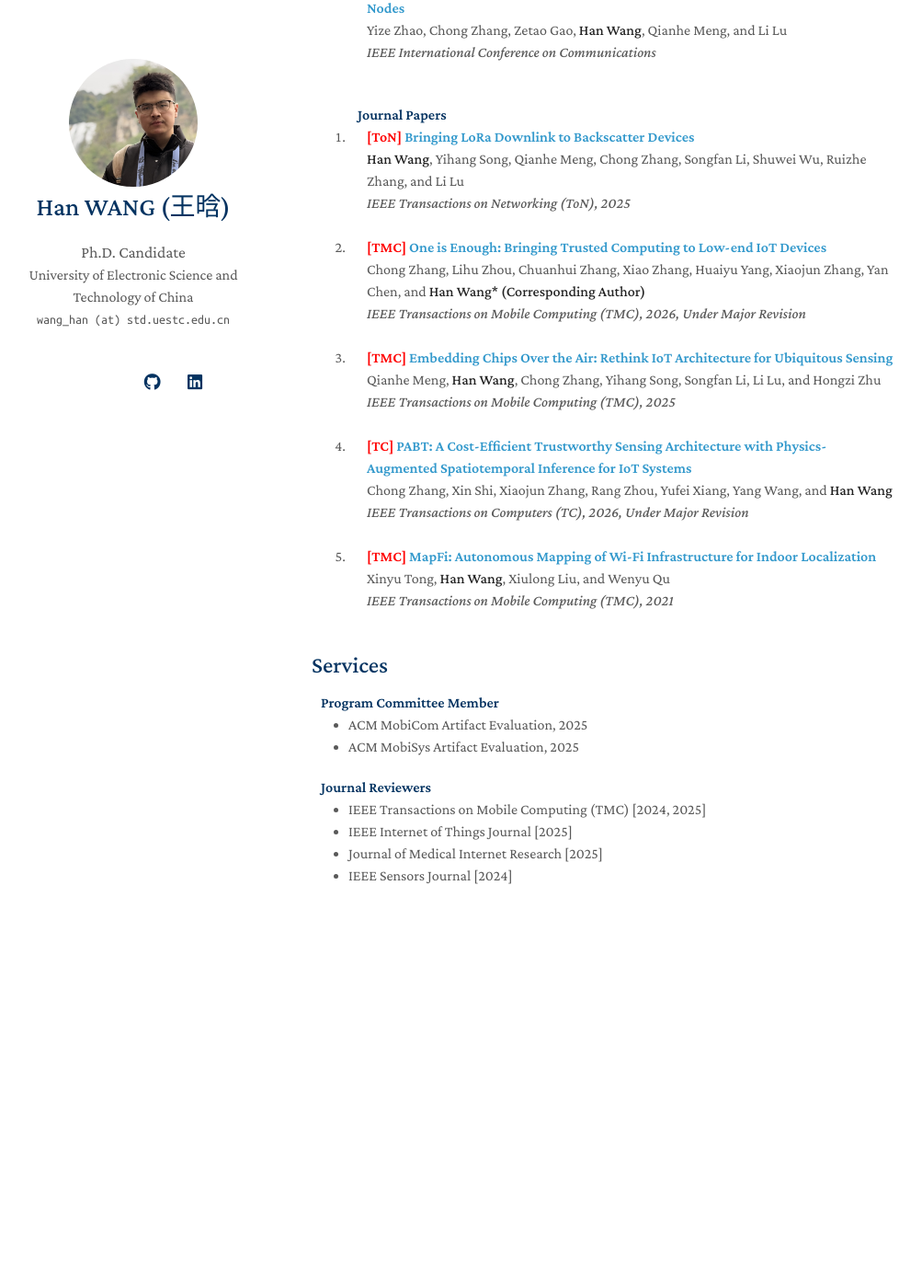
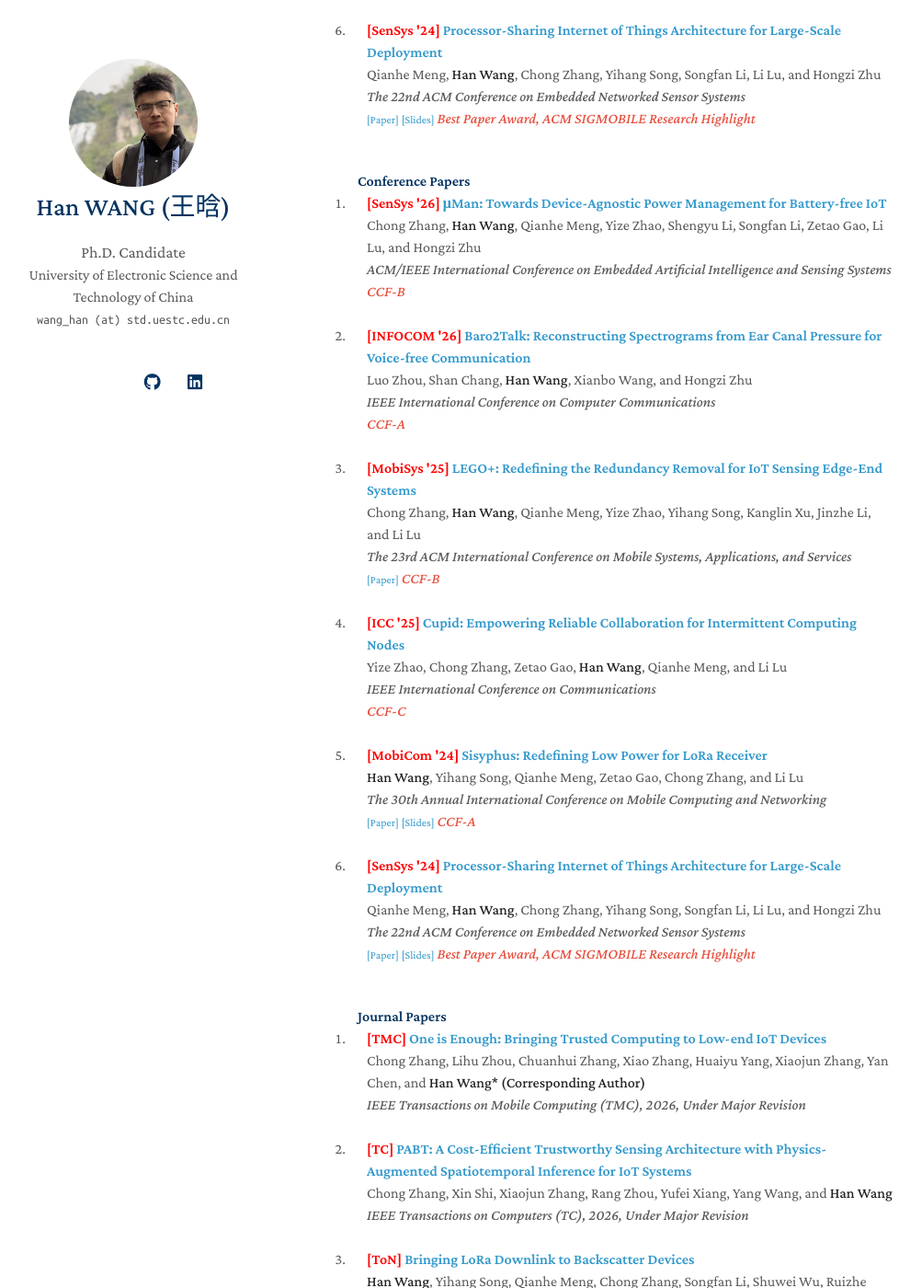
Before and after one commit to hwang620/hwang620.github.io, a Jekyll site: the page built from index.md, in a window 1280 px wide and 1400 px high, scrolled down 1611 px. Shown: the whole window at 92% size, without its empty margins (131-1134 px from the left). Built offline with Jekyll 4.4.1, drawn with Linux system fonts in a browser that asks for light colours; a style sheet for code colours, icons or effects is not loaded; our own code applies the rules of GitHub Pages for plain Markdown files; before the commit the page ends 2713 px from its top, so only the background shows below that; some of the changed text lies outside the part shown.

Commit message:
UPDATE PUB

```diff
--- a/_data/publications_conference.yml
+++ b/_data/publications_conference.yml
@@ -1,4 +1,29 @@
 main:
+    - title: "μMan: Towards Device-Agnostic Power Management for Battery-free IoT"
+      authors: Chong Zhang,  <strong>Han Wang</strong>, Qianhe Meng, Yize Zhao, Shengyu Li, Songfan Li, Zetao Gao, Li Lu, and Hongzi Zhu
+      conference_short: SenSys '26
+      conference: ACM/IEEE International Conference on Embedded Artificial Intelligence and Sensing Systems
+      notes: CCF-B
+
+    - title: "Baro2Talk: Reconstructing Spectrograms from Ear Canal Pressure for Voice-free Communication"
+      authors: Luo Zhou, Shan Chang, <strong>Han Wang</strong>, Xianbo Wang, and Hongzi Zhu
+      conference_short: INFOCOM '26
+      conference: IEEE International Conference on Computer Communications
+      notes: CCF-A
+
+    - title: "LEGO+: Redefining the Redundancy Removal for IoT Sensing Edge-End Systems"
+      authors: Chong Zhang, <strong>Han Wang</strong>, Qianhe Meng, Yize Zhao, Yihang Song, Kanglin Xu, Jinzhe Li, and Li Lu
+      conference_short: MobiSys '25
+      conference: The 23rd ACM International Conference on Mobile Systems, Applications, and Services
+      pdf: ./assets/files/LEGO+_mobisys25.pdf
+      notes: CCF-B
+
+    - title: "Cupid: Empowering Reliable Collaboration for Intermittent Computing Nodes"
+      authors: Yize Zhao, Chong Zhang, Zetao Gao, <strong>Han Wang</strong>, Qianhe Meng, and Li Lu
+      conference_short: ICC '25
+      conference: IEEE International Conference on Communications
+      notes: CCF-C
+
     - title: "Sisyphus: Redefining Low Power for LoRa Receiver"
       authors: <strong>Han Wang</strong>, Yihang Song, Qianhe Meng, Zetao Gao, Chong Zhang, and Li Lu
       conference_short: MobiCom '24
@@ -7,7 +32,7 @@
       slides: ./assets/files/Sisyphus_slides.pdf
 #    bibtex: https://bib.yliu.me/MICCAI23.txt
     # image: ./assets/img/teaser_sisyphus.png
-    # notes: CCF-A
+      notes: CCF-A
 
     - title: "Processor-Sharing Internet of Things Architecture for Large-Scale Deployment"
       authors: Qianhe Meng, <strong>Han Wang</strong>, Chong Zhang, Yihang Song, Songfan Li, Li Lu, and Hongzi Zhu
@@ -20,26 +45,13 @@
 #    image: ./assets/img/teaser_example_2.png
       notes: Best Paper Award, ACM SIGMOBILE Research Highlight
 
-    - title: "μMan: Towards Device-Agnostic Power Management for Battery-free IoT"
-      authors: Chong Zhang,  <strong>Han Wang</strong>, Qianhe Meng, Yize Zhao, Shengyu Li, Songfan Li, Zetao Gao, Li Lu, and Hongzi Zhu
-      conference_short: SenSys '26
-      conference: ACM/IEEE International Conference on Embedded Artificial Intelligence and Sensing Systems
 
-    - title: "LEGO+: Redefining the Redundancy Removal for IoT Sensing Edge-End Systems"
-      authors: Chong Zhang, <strong>Han Wang</strong>, Qianhe Meng, Yize Zhao, Yihang Song, Kanglin Xu, Jinzhe Li, and Li Lu
-      conference_short: MobiSys '25
-      conference: The 23rd ACM International Conference on Mobile Systems, Applications, and Services
-      pdf: ./assets/files/LEGO+_mobisys25.pdf
 
-    - title: "Baro2Talk: Reconstructing Spectrograms from Ear Canal Pressure for Voice-free Communication"
-      authors: Luo Zhou, Shan Chang, <strong>Han Wang</strong>, Xianbo Wang, and Hongzi Zhu
-      conference_short: INFOCOM '26
-      conference: IEEE International Conference on Computer Communications
 
-    - title: "Cupid: Empowering Reliable Collaboration for Intermittent Computing Nodes"
-      authors: Yize Zhao, Chong Zhang, Zetao Gao, <strong>Han Wang</strong>, Qianhe Meng, and Li Lu
-      conference_short: ICC '25
-      conference: IEEE International Conference on Communications
+
+
+
+
 
 
 
--- /dev/null
+++ b/_data/publications_selected.yml
@@ -0,0 +1,46 @@
+main:
+    - title: "Sisyphus: Redefining Low Power for LoRa Receiver"
+      authors: <strong>Han Wang</strong>, Yihang Song, Qianhe Meng, Zetao Gao, Chong Zhang, and Li Lu
+      conference_short: MobiCom '24
+      conference: The 30th Annual International Conference on Mobile Computing and Networking
+      pdf: ./assets/files/Sisyphus_mobicom24.pdf
+      slides: ./assets/files/Sisyphus_slides.pdf
+#    bibtex: https://bib.yliu.me/MICCAI23.txt
+    # image: ./assets/img/teaser_sisyphus.png
+      notes: CCF-A
+
+    - title: "Bringing LoRa Downlink to Backscatter Devices"
+      authors: <strong>Han Wang</strong>, Yihang Song, Qianhe Meng, Chong Zhang, Songfan Li, Shuwei Wu, Ruizhe Zhang, and Li Lu
+      conference_short: ToN
+      conference: IEEE Transactions on Networking (ToN), 2025
+      notes: CCF-A
+
+    - title: "Processor-Sharing Internet of Things Architecture for Large-Scale Deployment"
+      authors: Qianhe Meng, <strong>Han Wang</strong>, Chong Zhang, Yihang Song, Songfan Li, Li Lu, and Hongzi Zhu
+      conference_short: SenSys '24
+      conference: The 22nd ACM Conference on Embedded Networked Sensor Systems
+      pdf: ./assets/files/RFBUS_sensys24.pdf
+      slides: ./assets/files/RFBUS_slides.pdf
+      notes: CCF-B, Best Paper Award, ACM SIGMOBILE Research Highlight
+
+
+
+
+
+
+
+
+    # pdf: ./assets/files/RFBUS_sensys24.pdf
+    # slides: ./assets/files/RFBUS_slides.pdf
+#    code: https://github.com/MrGiovanni/ContinualLearning
+#    bibtex: https://bib.yliu.me/MICCAI23.txt
+#    image: ./assets/img/teaser_example_2.png
+    # notes: CCF-B
+
+
+    # pdf:
+    # slides: ./assets/files/Sisyphus_slides.pdf
+    # video: https://www.youtube.com/watch?v=v3cw942yGKw
+#    bibtex: https://bib.yliu.me/MICCAI23.txt
+    # image: ./assets/img/teaser_sisyphus.png
+    # notes: CCF-C
--- a/_includes/publications_v2.md
+++ b/_includes/publications_v2.md
@@ -1,4 +1,73 @@
 <h2 id="publications" style="margin: 2px 0px 10px;">Publications</h2>
+
+<!-- ################################################################################### -->
+
+<div class="publications_selected">
+<ol class="bibliography_selected">
+<h4 style="margin:0 10px 0;">Selected Papers</h4>
+
+
+
+{% for link in site.data.publications_conference.main %}
+
+<li>
+
+<div class="pub-row_conference">
+<!--  <div class="col-sm-3 abbr" style="position: relative;padding-right: 15px;padding-left: 15px;">
+    {% if link.image %}
+    <img src="{{ link.image }}" class="teaser img-fluid z-depth-1" style="width=100;height=40%">
+    {% if link.conference_short %}
+    <abbr class="badge">{{ link.conference_short }}</abbr>
+    {% endif %}
+    {% endif %}
+  </div>
+-->
+  <div class="col-sm-12" style="position: relative;padding-right: 15px;padding-left: 20px;">
+      <div class="pub-detail">
+        <strong><span style="color: red; font-weight: bold;">[{{ link.conference_short }}]</span> <a href="{{ link.pdf }}" style="font-weight: bold;">{{ link.title }}</a></strong>
+      </div>
+      <div class="author">{{ link.authors }}</div>
+      <div class="periodical"><em>{{ link.conference }}</em>
+      </div>
+    <div class="links">
+      {% if link.pdf %}
+      <a href="{{ link.pdf }}" class="btn btn-sm z-depth-0" role="button" target="_blank" style="font-size:12px;">[Paper]</a>
+      {% endif %}
+      {% if link.slides %}
+      <a href="{{ link.slides }}" class="btn btn-sm z-depth-0" role="button" target="_blank" style="font-size:12px;">[Slides]</a>
+      {% endif %}
+      {% if link.video %}
+      <a href="{{ link.video }}" class="btn btn-sm z-depth-0" role="button" target="_blank" style="font-size:12px;">[Presentation video]</a>
+      {% endif %}
+      {% if link.page %}
+      <a href="{{ link.page }}" class="btn btn-sm z-depth-0" role="button" target="_blank" style="font-size:12px;">Project Page</a>
+      {% endif %}
+      {% if link.bibtex %}
+      <a href="{{ link.bibtex }}" class="btn btn-sm z-depth-0" role="button" target="_blank" style="font-size:12px;">BibTex</a>
+      {% endif %}
+      {% if link.notes %}
+      <strong> <i style="color:#e74d3c">{{ link.notes }}</i></strong>
+      {% endif %}
+      {% if link.others %}
+      {{ link.others }}
+      {% endif %}
+    </div>
+  </div>
+</div>
+
+
+
+
+
+</li>
+<br>
+
+{% endfor %}
+
+</ol>
+</div>
+
+
 
 <!-- ################################################################################### -->
 
```
Also changed, not shown: _data/publications_journal.yml (+11 -9 lines).
